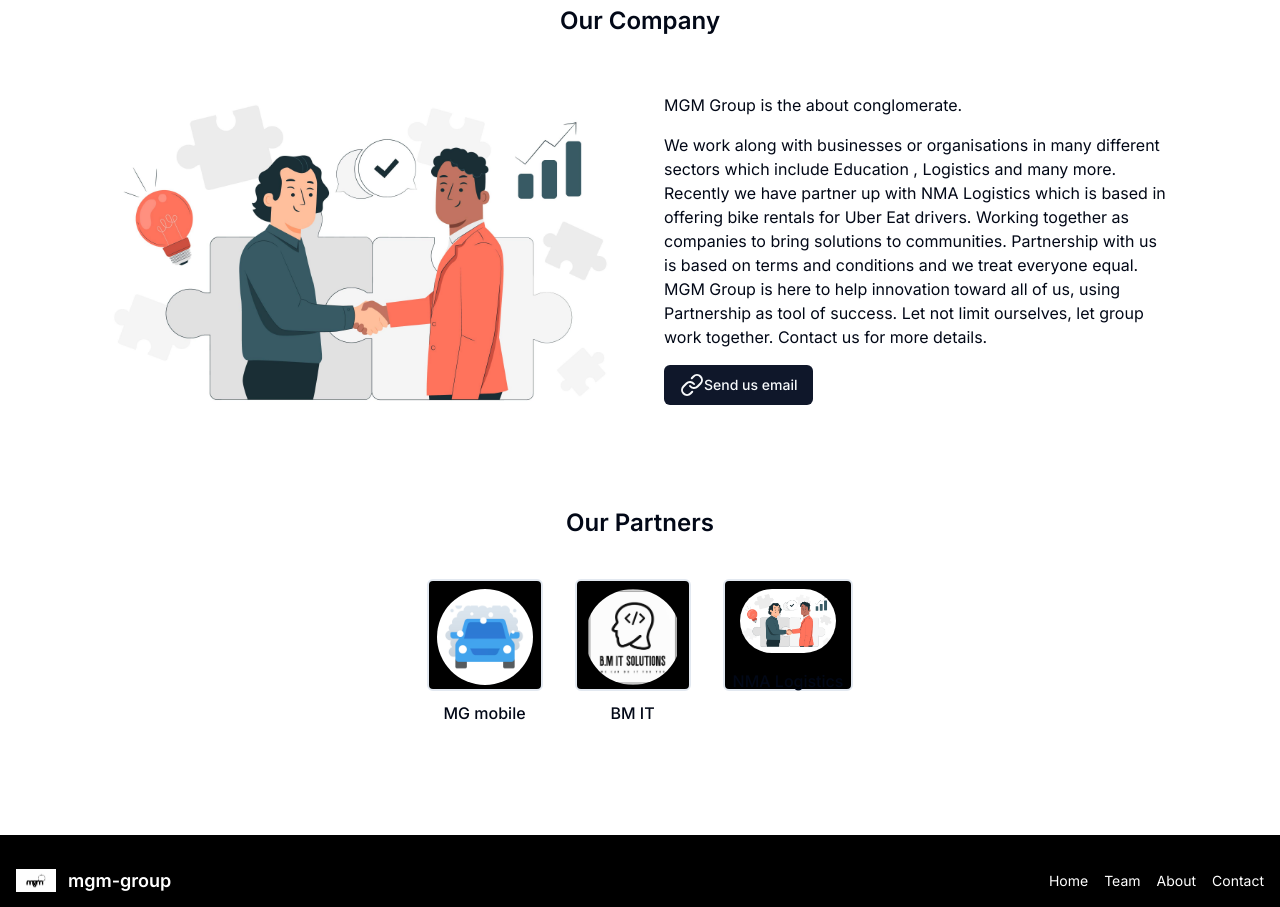
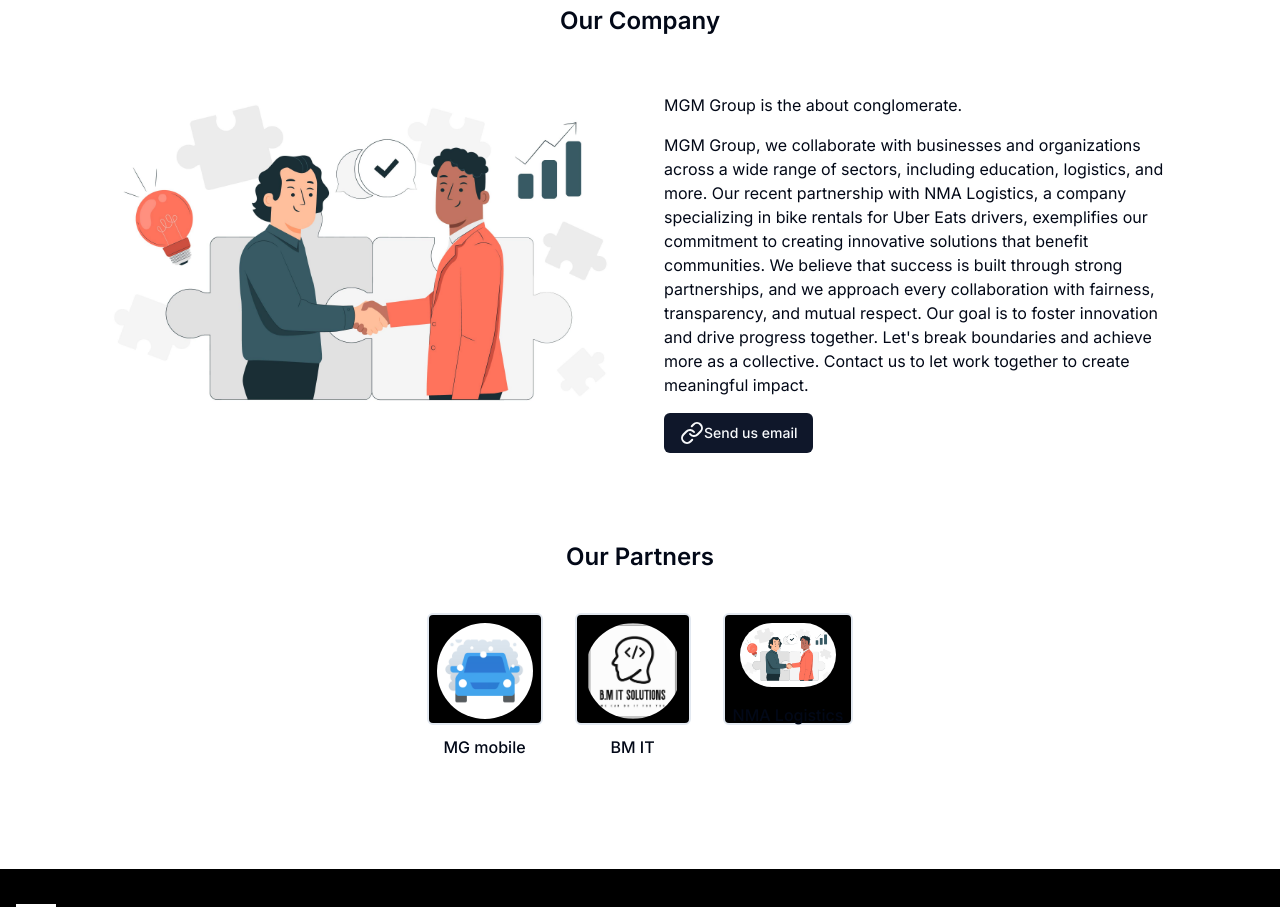
Before and after one commit to MukelaniGumaMashoba/mgm-group, a Next.js app: page / in a window 1280 px wide. Shown: the part 1480-2387 px from the top of the page. Built offline with nearby package versions, Linux system fonts and the light colour scheme.

Commit message:
new statement

```diff
--- a/src/components/about/page.tsx
+++ b/src/components/about/page.tsx
@@ -23,15 +23,16 @@
       <div className="p-4">
         <p className="mb-4">MGM Group is the about conglomerate.</p>
         <p>
-          We work along with businesses or organisations in many different
-          sectors which include Education , Logistics and many more. Recently we
-          have partner up with NMA Logistics which is based in offering bike
-          rentals for Uber Eat drivers. Working together as companies to bring
-          solutions to communities. Partnership with us is based on terms and
-          conditions and we treat everyone equal. MGM Group is here to help
-          innovation toward all of us, using Partnership as tool of success. Let
-          not limit ourselves, let group work together. Contact us for more
-          details.
+          MGM Group, we collaborate with businesses and organizations across a
+          wide range of sectors, including education, logistics, and more. Our
+          recent partnership with NMA Logistics, a company specializing in bike
+          rentals for Uber Eats drivers, exemplifies our commitment to creating
+          innovative solutions that benefit communities. We believe that success
+          is built through strong partnerships, and we approach every
+          collaboration with fairness, transparency, and mutual respect. Our
+          goal is to foster innovation and drive progress together. Let's break
+          boundaries and achieve more as a collective. Contact us to let work
+          together to create meaningful impact.
         </p>
 
         <div className="mt-4">
```
